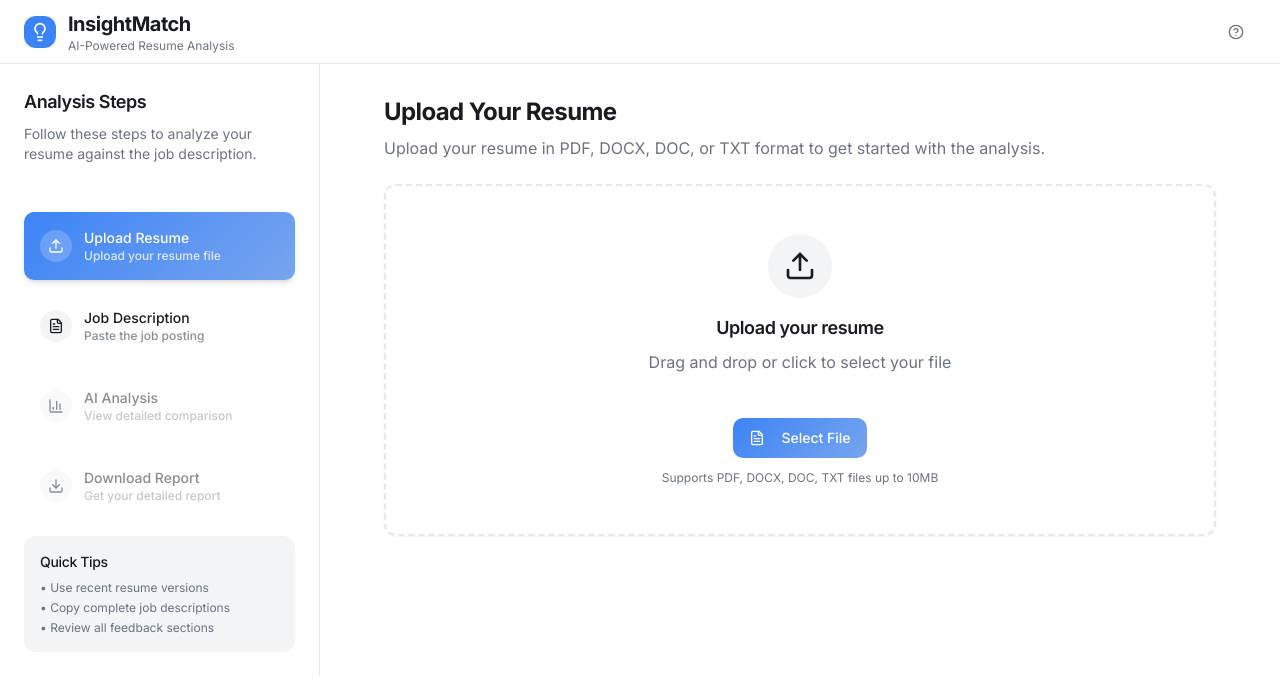
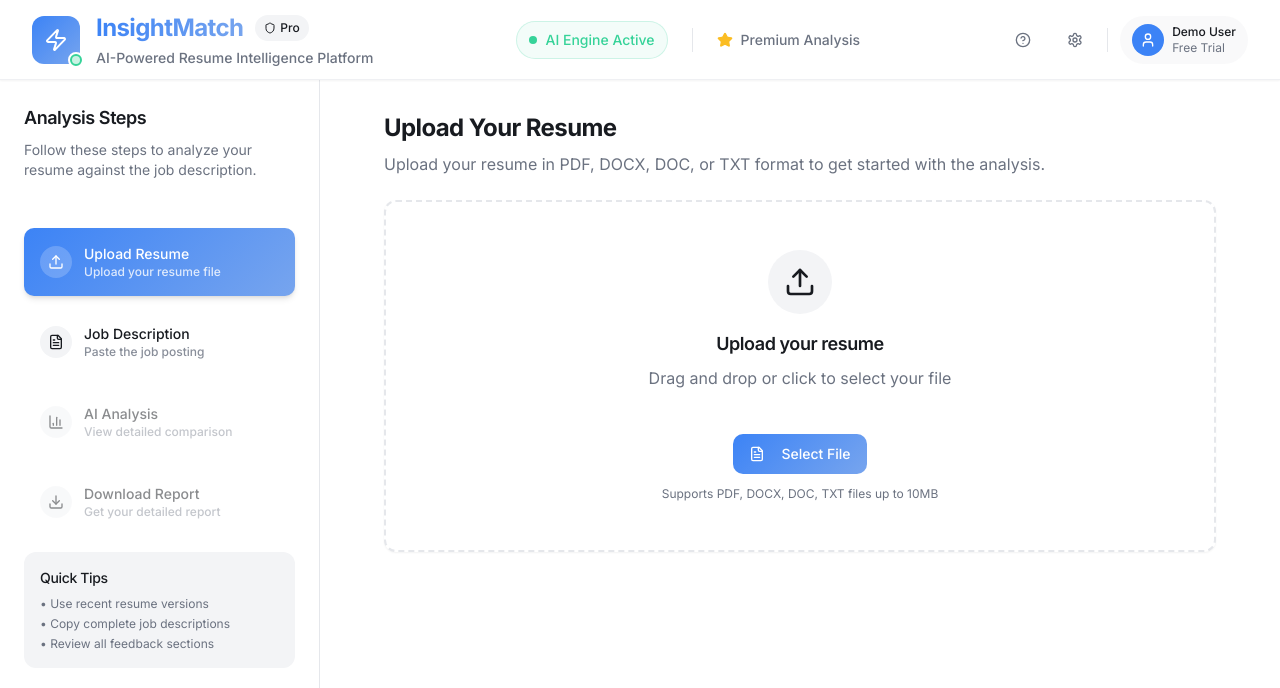
Before and after one commit to imsiddharthnegi/InsightMatch, a React (Vite) app: page / in a window 1280 px wide. Shown: the top 688 px of the page. Built offline with nearby package versions, Linux system fonts and the light colour scheme.

Commit message:
Improve header section design
Make the header section more professional and advanced.

```diff
--- a/src/components/Header.tsx
+++ b/src/components/Header.tsx
@@ -1,35 +1,109 @@
-import { HelpCircle, Lightbulb } from "lucide-react";
+import { HelpCircle, Zap, Shield, Star, Settings, User } from "lucide-react";
 import { Button } from "@/components/ui/button";
+import { Badge } from "@/components/ui/badge";
 import { Tooltip, TooltipContent, TooltipProvider, TooltipTrigger } from "@/components/ui/tooltip";
+import { Separator } from "@/components/ui/separator";
 
 export const Header = () => {
   return (
-    <header className="h-16 border-b border-border bg-card flex items-center justify-between px-6 sticky top-0 z-50 backdrop-blur-sm">
-      <div className="flex items-center space-x-3">
-        <div className="w-8 h-8 bg-primary rounded-lg flex items-center justify-center">
-          <Lightbulb className="h-5 w-5 text-primary-foreground" />
+    <header className="h-20 border-b border-border/60 bg-card/95 backdrop-blur-xl flex items-center justify-between px-8 sticky top-0 z-50 shadow-sm">
+      {/* Left Section - Brand */}
+      <div className="flex items-center space-x-4">
+        <div className="relative">
+          <div className="w-12 h-12 gradient-primary rounded-xl flex items-center justify-center shadow-glow">
+            <Zap className="h-6 w-6 text-primary-foreground" />
           </div>
-        <div>
-          <h1 className="text-xl font-bold text-foreground">InsightMatch</h1>
-          <p className="text-xs text-muted-foreground">AI-Powered Resume Analysis</p>
+          <div className="absolute -bottom-1 -right-1 w-4 h-4 bg-success rounded-full border-2 border-background flex items-center justify-center">
+            <div className="w-2 h-2 bg-success-foreground rounded-full animate-pulse"></div>
           </div>
         </div>
 
+        <div className="space-y-1">
+          <div className="flex items-center space-x-3">
+            <h1 className="text-2xl font-bold bg-gradient-to-r from-primary to-primary-light bg-clip-text text-transparent">
+              InsightMatch
+            </h1>
+            <Badge variant="secondary" className="text-xs font-medium px-2 py-1">
+              <Shield className="h-3 w-3 mr-1" />
+              Pro
+            </Badge>
+          </div>
+          <p className="text-sm text-muted-foreground font-medium">
+            AI-Powered Resume Intelligence Platform
+          </p>
+        </div>
+      </div>
+
+      {/* Center Section - Status Indicators */}
+      <div className="hidden md:flex items-center space-x-6">
+        <div className="flex items-center space-x-2 px-3 py-2 bg-success-light/20 rounded-full border border-success/20">
+          <div className="w-2 h-2 bg-success rounded-full animate-pulse"></div>
+          <span className="text-sm font-medium text-success">AI Engine Active</span>
+        </div>
+
+        <Separator orientation="vertical" className="h-6" />
+
+        <div className="flex items-center space-x-2 text-muted-foreground">
+          <Star className="h-4 w-4 text-warning fill-warning" />
+          <span className="text-sm font-medium">Premium Analysis</span>
+        </div>
+      </div>
+
+      {/* Right Section - Actions */}
+      <div className="flex items-center space-x-3">
         <TooltipProvider>
           <Tooltip>
             <TooltipTrigger asChild>
-            <Button variant="ghost" size="sm" className="text-muted-foreground hover:text-foreground">
+              <Button
+                variant="ghost"
+                size="sm"
+                className="text-muted-foreground hover:text-foreground hover:bg-muted/80 transition-all duration-200"
+              >
                 <HelpCircle className="h-5 w-5" />
               </Button>
             </TooltipTrigger>
-          <TooltipContent side="bottom" className="max-w-sm">
-            <p className="text-sm">
-              Upload your resume and paste a job description to get AI-powered analysis,
-              match scoring, and actionable feedback to improve your application success rate.
-            </p>
+            <TooltipContent side="bottom" className="max-w-sm p-4 bg-card border shadow-lg">
+              <div className="space-y-3">
+                <div className="flex items-center space-x-2">
+                  <Zap className="h-4 w-4 text-primary" />
+                  <span className="font-semibold text-sm">How InsightMatch Works</span>
+                </div>
+                <ul className="text-xs text-muted-foreground space-y-1">
+                  <li>• Upload your resume in PDF, DOCX, or TXT format</li>
+                  <li>• Paste the complete job description</li>
+                  <li>• Get AI-powered match scoring and analysis</li>
+                  <li>• Receive actionable feedback and suggestions</li>
+                  <li>• Download detailed improvement report</li>
+                </ul>
+                <div className="flex items-center space-x-2 pt-2 border-t border-border">
+                  <Shield className="h-3 w-3 text-success" />
+                  <span className="text-xs text-success font-medium">Enterprise-grade security</span>
+                </div>
+              </div>
             </TooltipContent>
           </Tooltip>
         </TooltipProvider>
+
+        <Button
+          variant="ghost"
+          size="sm"
+          className="text-muted-foreground hover:text-foreground hover:bg-muted/80 transition-all duration-200"
+        >
+          <Settings className="h-5 w-5" />
+        </Button>
+
+        <Separator orientation="vertical" className="h-6" />
+
+        <div className="flex items-center space-x-2 px-3 py-2 bg-muted/50 rounded-full hover:bg-muted/80 transition-all duration-200 cursor-pointer">
+          <div className="w-8 h-8 bg-primary rounded-full flex items-center justify-center">
+            <User className="h-4 w-4 text-primary-foreground" />
+          </div>
+          <div className="hidden sm:block">
+            <p className="text-xs font-medium text-foreground">Demo User</p>
+            <p className="text-xs text-muted-foreground">Free Trial</p>
+          </div>
+        </div>
+      </div>
     </header>
   );
 };
```
Lines whose indentation alone changed are shown as unchanged.
